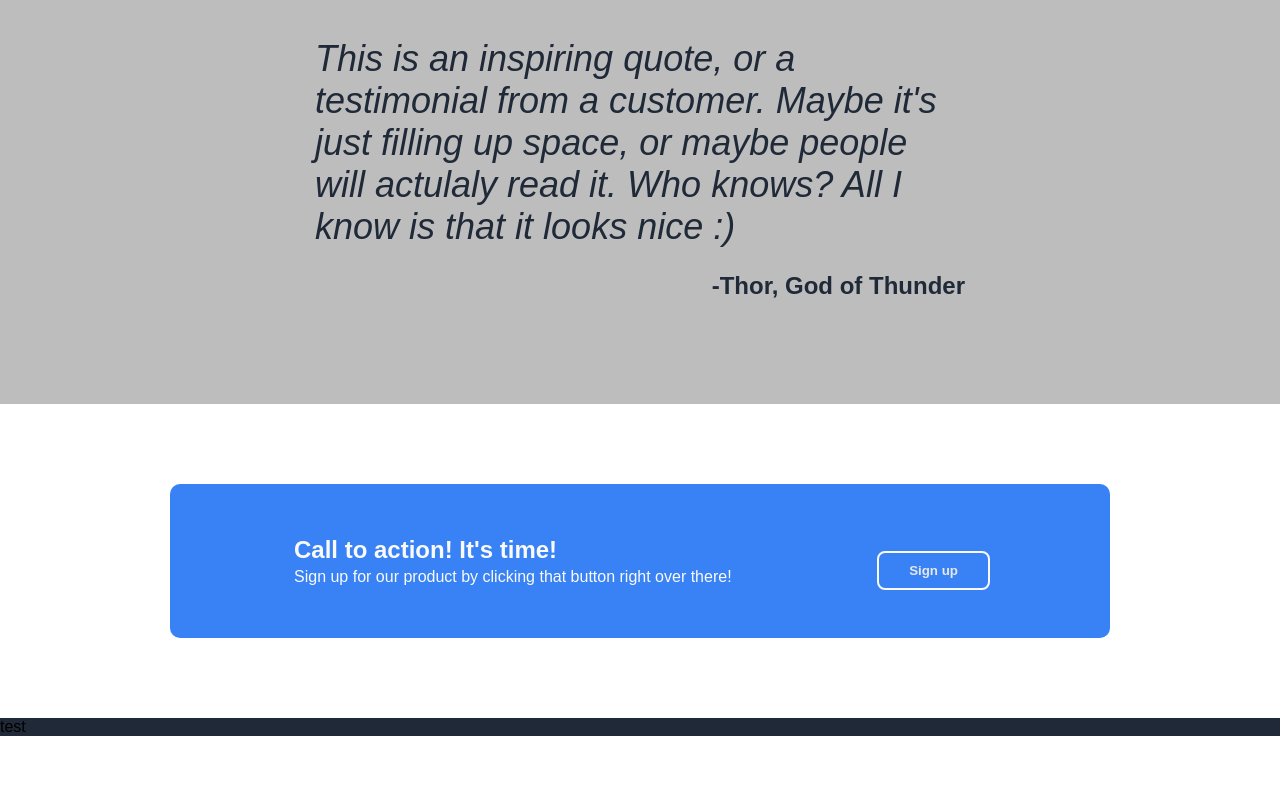
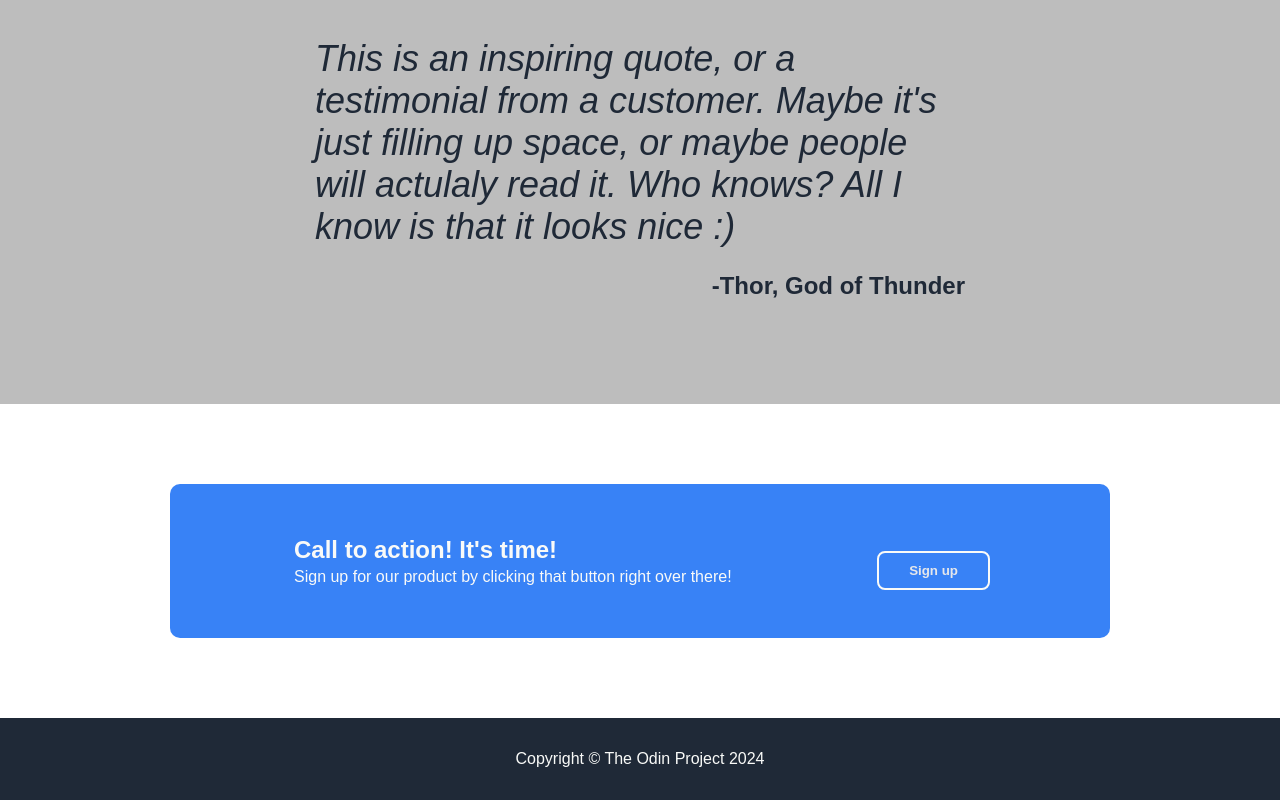
Before and after one commit to GonzaloLobos/landing-page, a plain HTML site: page index.html in a window 1280 px wide. Shown: the part 979-1779 px from the top of the page. Before the commit the page ends 1715 px from the top, so only its background shows below. Drawn offline with Linux system fonts and the light colour scheme.

Commit message:
Add footer section

```diff
--- a/index.html
+++ b/index.html
@@ -65,7 +65,7 @@
   </div>
 
   <div class="footer">
-    test
+    <p>Copyright &copy; The Odin Project 2024</p>
   </div>
 </body>
 </html>
--- a/styles.css
+++ b/styles.css
@@ -157,6 +157,9 @@ body {
 
 .footer {
   background-color: #1f2937;
+  color: #F9FAF8;
+  text-align: center;
+  padding: 16px 0px;
 }
 
 /* SIGN UP BUTTON */
```
